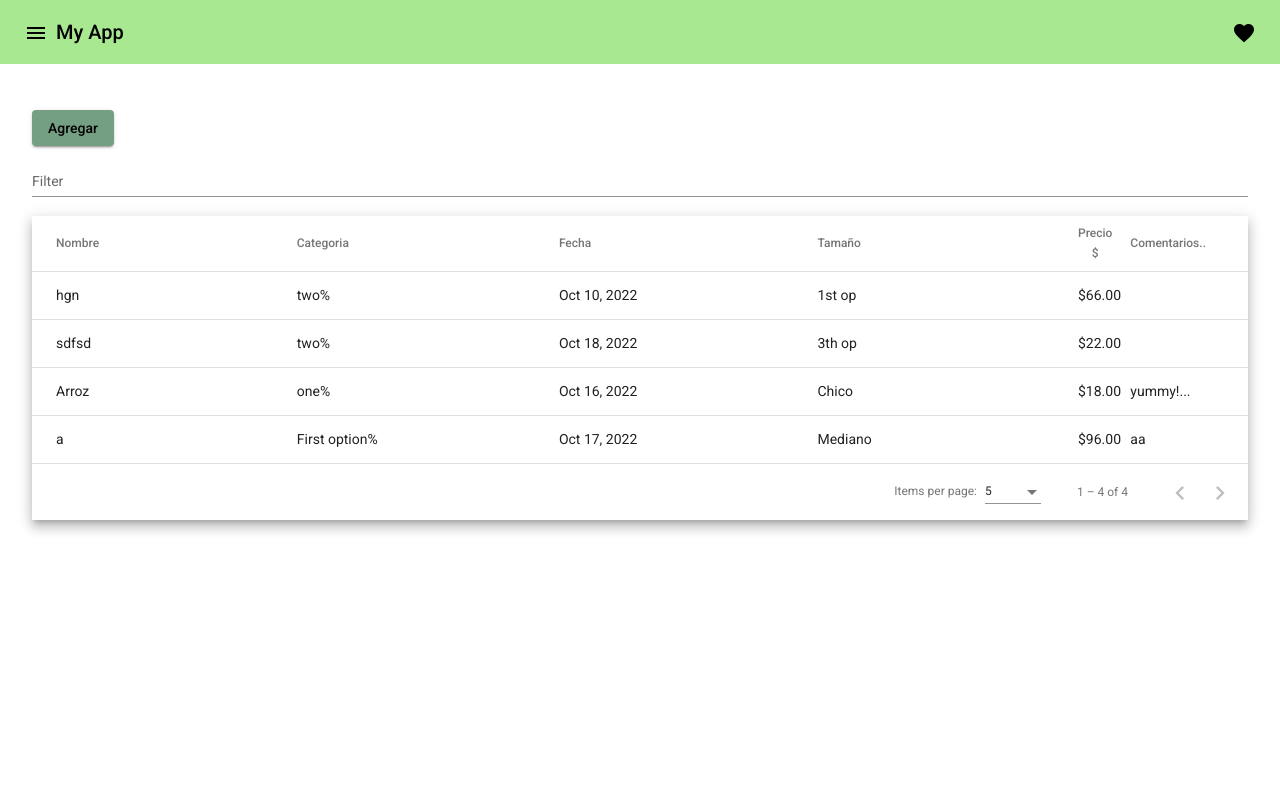
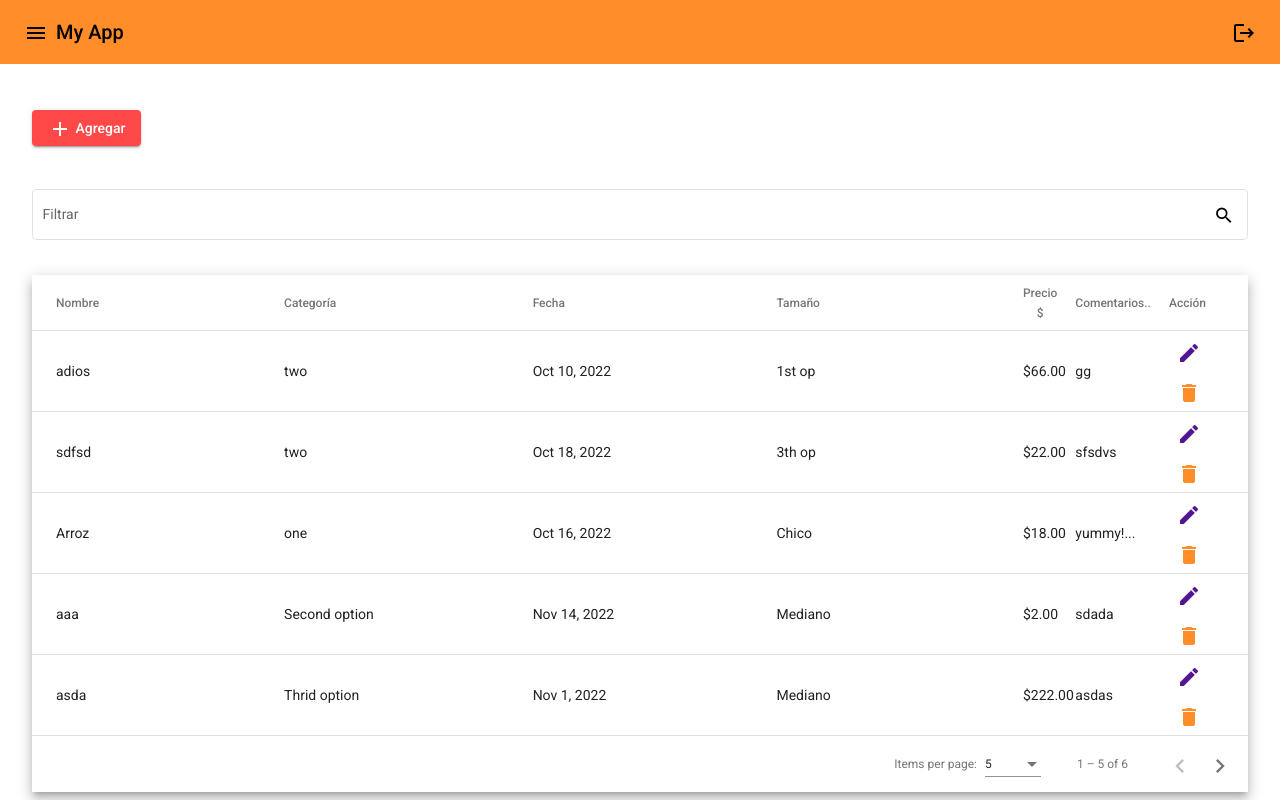
Before and after one commit to JoseCorreaMorales/PapeleriaJIM, an Angular app: page /table in a window 1280 px wide. Built offline with nearby package versions, Linux system fonts and the light colour scheme; data requests are answered from the project's data file.

Commit message:
rest working and color palette added
10-nov

```diff
--- a/db.json
+++ b/db.json
@@ -1,14 +1,12 @@
 {
   "productList": [
     {
-      "name": "hgn",
+      "name": "adios",
       "category": "two",
       "date": "2022-10-10T05:00:00.000Z",
       "size": "1st op",
       "price": 66,
-      "comentario": "gg",
-
-
+      "commentary": "gg",
       "id": 1
     },
     {
@@ -17,9 +15,7 @@
       "date": "2022-10-18T05:00:00.000Z",
       "size": "3th op",
       "price": 22,
-      "comentario": "sfsdvs",
-
-
+      "commentary": "sfsdvs",
       "id": 2
     },
     {
@@ -32,13 +28,31 @@
       "id": 3
     },
     {
-      "name": "a",
-      "category": "First option",
-      "date": "2022-10-17T05:00:00.000Z",
+      "name": "aaa",
+      "category": "Second option",
+      "date": "2022-11-14T06:00:00.000Z",
       "size": "Mediano",
-      "price": 96,
-      "commentary": "aa",
+      "price": 2,
+      "commentary": "sdada",
       "id": 4
+    },
+    {
+      "name": "asda",
+      "category": "Thrid option",
+      "date": "2022-11-01T06:00:00.000Z",
+      "size": "Mediano",
+      "price": 222,
+      "commentary": "asdas",
+      "id": 5
+    },
+    {
+      "name": "qweq",
+      "category": "Thrid option",
+      "date": "2022-11-02T06:00:00.000Z",
+      "size": "Chico",
+      "price": 111,
+      "commentary": "adasd",
+      "id": 6
     }
   ],
   "comments": [
--- a/src/app/components/dialog/dialog.component.html
+++ b/src/app/components/dialog/dialog.component.html
@@ -7,7 +7,7 @@
         <mat-form-field appearance="outline">
             <mat-label>Nombre del producto</mat-label>
             <input matInput placeholder="Nombre" formControlName="name">
-            <mat-icon matSuffix>sentiment_very_satisfied</mat-icon>
+            <mat-icon matSuffix>abc</mat-icon>
             <mat-hint>Campo requerido</mat-hint>
         </mat-form-field>
 
@@ -42,7 +42,7 @@
         <mat-form-field appearance="outline">
             <mat-label>Precio</mat-label>
             <input matInput placeholder="Precio" type="number" formControlName="price">
-            <mat-icon matSuffix>sentiment_very_satisfied</mat-icon>
+            <mat-icon matSuffix>payments</mat-icon>
             <mat-hint>$$$</mat-hint>
         </mat-form-field>
 
@@ -57,7 +57,7 @@
 <div mat-dialog-action [align]="'end'">
     <button mat-raised-button color="warn" mat-dialog-close>Cancelar</button>
     <button class="saveBtn" mat-raised-button color="primary"
-     (click)="addProduct()" mat-dialog-close>Guardar</button>
+     (click)="addProduct()" mat-dialog-close>{{actionBtn}}</button>
 </div>
 
 <!-- <mat-form-field appearance="outline">
--- a/src/app/components/dialog/dialog.component.ts
+++ b/src/app/components/dialog/dialog.component.ts
@@ -1,8 +1,9 @@
-import { Component, OnInit } from '@angular/core';
+import { Component, Inject, OnInit } from '@angular/core';
 import { FormGroup, FormBuilder, Validators } from '@angular/forms';/* formulario reactivo */
 import { ApiService } from 'src/app/services/api.service';
 import {MatSnackBar, MatSnackBarHorizontalPosition, MatSnackBarVerticalPosition} from '@angular/material/snack-bar';
-
+import { MatDialogRef, MAT_DIALOG_DATA } from '@angular/material/dialog';
+import { TableComponent } from '../table/table.component';
 @Component({
   selector: 'app-dialog',
   templateUrl: './dialog.component.html',
@@ -11,7 +12,7 @@ import {MatSnackBar, MatSnackBarHorizontalPosition, MatSnackBarVerticalPosition}
 export class DialogComponent implements OnInit {
   durationInSeconds = 5;
   itemList = ['Chico', 'Mediano', 'Grande']
-
+  actionBtn : String = "Guardar"
 
   horizontalPosition: MatSnackBarHorizontalPosition = 'end';
   verticalPosition: MatSnackBarVerticalPosition = 'bottom';
@@ -21,7 +22,9 @@ export class DialogComponent implements OnInit {
 
 
   constructor(private formBuilder: FormBuilder, private api: ApiService,
-    private notify: MatSnackBar) { }
+    private notify: MatSnackBar, private dialogRef : MatDialogRef<DialogComponent>,
+     @Inject(MAT_DIALOG_DATA) public editData : any
+     ) { }
 
   ngOnInit(): void {
     /* formulario reactivo */
@@ -33,6 +36,17 @@ export class DialogComponent implements OnInit {
       price: ['', Validators.required],
       commentary: ['', Validators.required],
     })
+    console.log(this.editData) //debugging
+    if (this.editData) {
+      this.actionBtn = "Actualizar";
+      this.addForm.controls['name'].setValue(this.editData.name);
+      this.addForm.controls['category'].setValue(this.editData.category);
+      this.addForm.controls['date'].setValue(this.editData.date);
+      this.addForm.controls['size'].setValue(this.editData.size);
+      this.addForm.controls['price'].setValue(this.editData.price);
+      this.addForm.controls['commentary'].setValue(this.editData.commentary);
+    }
+
   }
 
 
@@ -40,17 +54,37 @@ export class DialogComponent implements OnInit {
 
 
   addProduct(){
+    if (!this.editData) {
       if(this.addForm.valid){
         this.api.postItem(this.addForm.value).subscribe({
           next:(res)=>{
             //alert("Producto añadido")
            this.openNotification('Producto añadido', 'Cerrar')
+           this.addForm.reset();
+           this.dialogRef.close('guardar');
           },
           error:()=>{
             this.openNotification('Error..', 'Cerrar')
           }
         })
       }
+    }else{
+      this.update();
+    }
+  }
+
+  update(){
+    this.api.putItem(this.addForm.value, this.editData.id).subscribe({
+      next:(res) =>{
+        this.openNotification('actualizado correctamente yeyy', 'cerrar')
+        this.addForm.reset();
+        this.dialogRef.close('actualizar');
+      },
+      error:(err) =>{
+        this.openNotification('Opps algo salio mal..', 'cerrar')
+        console.log(this.editData.id);
+      }
+    })
   }
 
 
--- a/src/app/components/login/login.component.html
+++ b/src/app/components/login/login.component.html
@@ -5,15 +5,23 @@
       <!-- <img [src]="logo" alt="" width="50%" height="80%"> -->
       <span class="material-icons login-icon">face</span>
       <h1 class="h3 mb-3 fw-normal">Login</h1>
+
+      <!-- username -->
       <mat-form-field class="ancho" appearance="fill">
         <mat-label>Usuario</mat-label>
         <input matInput formControlName="usuario">
+        <mat-icon matSuffix>person</mat-icon>
       </mat-form-field>
+
+        <!-- password -->
       <mat-form-field class="ancho" appearance="fill">
         <mat-label>Contraseña</mat-label>
         <input matInput type="password" formControlName="password">
+        <mat-icon matSuffix>password</mat-icon>
       </mat-form-field>
       <br>
+
+
       <button type="submit" class="ancho" mat-raised-button mat-button color="primary"
         [disabled]="formLogin.invalid">Ingresar</button>
       <!-- (click)="ingresar()" -->
--- a/src/app/components/navbar/navbar.component.html
+++ b/src/app/components/navbar/navbar.component.html
@@ -6,7 +6,7 @@
     <span>My App</span>
     <span class="example-spacer"></span>
     <button mat-icon-button class="example-icon favorite-icon" aria-label="Example icon-button with heart icon">
-      <mat-icon>favorite</mat-icon>
+      <mat-icon>logout</mat-icon>
     </button>
    <!--  <button mat-raised-button color="accent" (click)="openDialog()">Agregar</button> -->
   </mat-toolbar>
--- a/src/app/components/table/table.component.html
+++ b/src/app/components/table/table.component.html
@@ -1,9 +1,13 @@
 <div class="container">
-    <button mat-raised-button class="add-button" color="accent" (click)="openDialog()">Agregar</button>
+    <button mat-raised-button class="add-button" color="accent" (click)="openDialog()">
+        <mat-icon>add</mat-icon>
+        Agregar
+    </button>
     <div class="">
-        <mat-form-field appearance="standard">
-            <mat-label>Filter</mat-label>
-            <input matInput (keyup)="applyFilter($event)" placeholder="Ex. Mia" #input>
+        <mat-form-field appearance="outline" class="search-bar">
+            <mat-label>Filtrar</mat-label>
+            <input matInput (keyup)="applyFilter($event)" placeholder="Ej. gomas" #input>
+            <mat-icon matSuffix>search</mat-icon>
         </mat-form-field>
 
         <div class="mat-elevation-z8">
@@ -17,8 +21,9 @@
 
                 <!-- category Column -->
                 <ng-container matColumnDef="category">
-                    <th mat-header-cell *matHeaderCellDef mat-sort-header> Categoria </th>
-                    <td mat-cell *matCellDef="let row"> {{row.category}}% </td>
+                    <th mat-header-cell *matHeaderCellDef mat-sort-header> Categoría </th>
+                    <td mat-cell *matCellDef="let row"> {{row.category}} </td>
+                    <!-- <td mat-cell *matCellDef="let row"> {{row.category}}% </td> %%%%-->
                 </ng-container>
 
                 <!-- date Column -->
@@ -37,6 +42,7 @@
                 <ng-container matColumnDef="price">
                     <th mat-header-cell *matHeaderCellDef mat-sort-header> Precio $ </th>
                     <td mat-cell *matCellDef="let row"> {{row.price | currency}} </td>
+                    <!-- <td mat-cell *matCellDef="let row"> {{row.price }}$ </td> -->
                 </ng-container>
 
                 <!-- commentary column -->
@@ -45,12 +51,26 @@
                     <td mat-cell *matCellDef="let row"> {{row.commentary}} </td>
                 </ng-container>
 
+
+                <!-- delete or update column -->
+                <ng-container matColumnDef="action">
+                    <th mat-header-cell *matHeaderCellDef mat-sort-header> Acción </th>
+                    <td mat-cell *matCellDef="let row">
+                        <button mat-icon-button color="primary"  (click)="edit(row)" ><!-- -->
+                            <mat-icon>edit</mat-icon>
+                        </button>
+                        <button mat-icon-button color="warn" (click)="delete(row.id)">
+                            <mat-icon>delete</mat-icon>
+                        </button>
+                    </td>
+                </ng-container>
+
                 <tr mat-header-row *matHeaderRowDef="displayedColumns"></tr>
                 <tr mat-row *matRowDef="let row; columns: displayedColumns;"></tr>
 
                 <!-- Row shown when there is no matching data. -->
                 <tr class="mat-row" *matNoDataRow>
-                    <td class="mat-cell" colspan="4">No data matching the filter "{{input.value}}"</td>
+                    <td class="mat-cell" colspan="4">No existen coicidencias para:... "{{input.value}}"</td>
                 </tr>
             </table>
 
--- a/src/app/components/table/table.component.scss
+++ b/src/app/components/table/table.component.scss
@@ -18,4 +18,9 @@ table {
 
   .add-button{
     margin-top: 2.1rem;
+    margin-bottom: 2.5rem;
   }
+
+  .search-bar{
+    margin-bottom: .8rem;
+  }
--- a/src/app/components/table/table.component.ts
+++ b/src/app/components/table/table.component.ts
@@ -7,32 +7,80 @@ import {MatTableDataSource} from '@angular/material/table';
 import { MatPaginator } from '@angular/material/paginator';
 import { ApiService } from 'src/app/services/api.service';
 import { Router } from '@angular/router';
+
+import { MatDialogRef } from '@angular/material/dialog';
+
+import {MatSnackBar, MatSnackBarHorizontalPosition, MatSnackBarVerticalPosition} from '@angular/material/snack-bar';
+
 @Component({
   selector: 'app-table',
   templateUrl: './table.component.html',
   styleUrls: ['./table.component.scss']
 })
 export class TableComponent implements OnInit {
-  displayedColumns: string[] = ['name', 'category', 'date', 'size', 'price', 'commentary'];
+  displayedColumns: string[] = ['name', 'category', 'date', 'size', 'price', 'commentary', 'action'];
   dataSource!: MatTableDataSource<any>;
 
   @ViewChild(MatPaginator) paginator!: MatPaginator;
   @ViewChild(MatSort) sort!: MatSort;
 
-  constructor(public dialog: MatDialog, private api: ApiService, private router : Router) { }
+  dutarionInSeconds = 5;
+  verticalPosition : MatSnackBarVerticalPosition = 'top';
+  horizontalPosition : MatSnackBarHorizontalPosition = 'center';
+
+  constructor(public dialog: MatDialog,
+    private snackBar : MatSnackBar,
+      //private dialogRef : MatDialogRef<DialogComponent>, -------------BAD IDEA
+     private api: ApiService, private router : Router) { }
 
   ngOnInit(): void {
     this.getAll();
   }
 
-  openDialog() {
+
+
+  /* openDialog() {
     const dialogRef = this.dialog.open(DialogComponent, {
+    this.dialog.open(DialogComponent, {
       width: '30%'
     } );
+    .afterClosed().subscribe( result => {
+      if (result === 'guardar') {
+        this.getAll();
+      }
+    })
 
     dialogRef.afterClosed().subscribe(result => {
       console.log(`Dialog result: ${result}`);
+     if (result === 'guardar') {
+        this.getAll();
+     }
     });
+  } */
+
+
+ /*  openDialog() {
+    const dialogRef = this.dialog.open(DialogComponent, {
+      width: '30%'
+    });
+
+    dialogRef.afterClosed().subscribe(result =>{
+      console.log(result);
+      if (result === 'guardar') {
+        this.getAll();
+      }
+    })
+  } */
+
+  openDialog(){
+    this.dialog.open(DialogComponent, {
+      width: '30%'
+    }).afterClosed().subscribe( result =>{
+      if(result === 'guardar'){
+        this.getAll();
+        console.log('respuesta '+result)
+      }
+    })
   }
 
   applyFilter(event: Event) {
@@ -60,6 +108,53 @@ export class TableComponent implements OnInit {
 
 }
 
+edit(row : any){
+  this.dialog.open(DialogComponent, {
+    width: '30%',
+    data: row
+  }).afterClosed().subscribe( result => {
+      if (result === 'actualizar') {
+        this.getAll();
+        console.log('respuesta ' + result)
+      }
+  })
+
+}
+
+delete(id : number){
+  this.api.deleteItem(id).subscribe({
+    next:(res)=>{
+      //alert("Eliminado!!")
+      this.getAll();
+    },
+    error:(err)=>{
+      //alert("Error...")
+    }
+  })
+}
 
 
+
+openNotification(message:string, action:string) {
+  this.snackBar.open(message, action,  {
+    horizontalPosition: this.horizontalPosition,
+    verticalPosition: this.verticalPosition,
+    duration: this.dutarionInSeconds * 1000
+  });
+  };
+
+/* edit(row : any){
+ const dialogRef =  this.dialog.open(DialogComponent, {
+    width: '30%',
+    data: row
+  });
+
+  dialogRef.afterClosed().subscribe(result =>{
+    console.log(result);
+    if (result === 'actualizar') {
+      this.getAll();
+    }
+  })
+
+} */
 }
--- a/src/app/services/api.service.ts
+++ b/src/app/services/api.service.ts
@@ -16,5 +16,11 @@ export class ApiService {
     return this.http.get<any>("http://localhost:3000/productList");
   }
 
+  putItem(data : any, id : number){
+    return this.http.put<any>("http://localhost:3000/productList/"+id, data);
+  }
 
+  deleteItem(id : number){
+    return this.http.delete<any>("http://localhost:3000/productList/"+id);
+  }
 }
--- a/src/assets/my-theme.scss
+++ b/src/assets/my-theme.scss
@@ -3,27 +3,49 @@
 
 /* https://colorhunt.co/palette/425f57749f82a8e890cfff8d
 http://mcg.mbitson.com/# */
+
+
+
+/* optinoal color palettes
+https://colorhunt.co/palette/541690ff4949ff8d29ffcd38
+https://colorhunt.co/palette/ffe9a0367e18f57328cc3636
+https://colorhunt.co/palette/a7d2cbf2d388c98474874c62
+https://colorhunt.co/palette/383838066163cdbe78f2f2f2
+
+https://colorhunt.co/palette/541690ff4949ff8d29ffcd38
+https://colorhunt.co/palette/4c3a51774360b25068e7ab79
+https://colorhunt.co/palette/06283d1363df47b5ffdff6ff
+https://colorhunt.co/palette/293462f24c4cec9b3bf7d716
+*/
+
+/* Color palette generator::after
+
+    http://mcg.mbitson.com/#!?mcgpalette0=%23541690
+
+ */
+
+
  // color range
  $my-primary-color:(
-    50 : #e8eceb,
-    100 : #c6cfcd,
-    200 : #a1afab,
-    300 : #7b8f89,
-    400 : #5e7770,
-    500 : #425f57,
-    600 : #3c574f,
-    700 : #334d46,
-    800 : #2b433c,
-    900 : #1d322c,
-    A100 : #79ffd2,
-    A200 : #46ffc1,
-    A400 : #13ffb0,
-    A700 : #00f8a5,
+    50 : #eae3f2,
+    100 : #ccb9de,
+    200 : #aa8bc8,
+    300 : #875cb1,
+    400 : #6e39a1,
+    500 : #541690,
+    600 : #4d1388,
+    700 : #43107d,
+    800 : #3a0c73,
+    900 : #290661,
+    A100 : #b592ff,
+    A200 : #935fff,
+    A400 : #702cff,
+    A700 : #5f13ff,
     contrast: (
         50 : #000000,
         100 : #000000,
         200 : #000000,
-        300 : #000000,
+        300 : #ffffff,
         400 : #ffffff,
         500 : #ffffff,
         600 : #ffffff,
@@ -32,35 +54,35 @@ http://mcg.mbitson.com/# */
         900 : #ffffff,
         A100 : #000000,
         A200 : #000000,
-        A400 : #000000,
-        A700 : #000000,
+        A400 : #ffffff,
+        A700 : #ffffff,
     )
 
  );
 
  $my-accent-color:(
-    50 : #eef3f0,
-    100 : #d5e2da,
-    200 : #bacfc1,
-    300 : #9ebca8,
-    400 : #89ad95,
-    500 : #749f82,
-    600 : #6c977a,
-    700 : #618d6f,
-    800 : #578365,
-    900 : #447252,
-    A100 : #cdffdc,
-    A200 : #9affb8,
-    A400 : #67ff94,
-    A700 : #4dff82,
+    50 : #ffe9e9,
+    100 : #ffc8c8,
+    200 : #ffa4a4,
+    300 : #ff8080,
+    400 : #ff6464,
+    500 : #ff4949,
+    600 : #ff4242,
+    700 : #ff3939,
+    800 : #ff3131,
+    900 : #ff2121,
+    A100 : #ffffff,
+    A200 : #ffffff,
+    A400 : #ffd0d0,
+    A700 : #ffb7b7,
     contrast: (
         50 : #000000,
         100 : #000000,
         200 : #000000,
         300 : #000000,
         400 : #000000,
-        500 : #000000,
-        600 : #000000,
+        500 : #ffffff,
+        600 : #ffffff,
         700 : #ffffff,
         800 : #ffffff,
         900 : #ffffff,
@@ -72,20 +94,20 @@ http://mcg.mbitson.com/# */
  );
 
  $my-warn-color: (
-    50 : #f5fcf2,
-    100 : #e5f8de,
-    200 : #d4f4c8,
-    300 : #c2efb1,
-    400 : #b5eba1,
-    500 : #a8e890,
-    600 : #a0e588,
-    700 : #97e27d,
-    800 : #8dde73,
-    900 : #7dd861,
+    50 : #fff1e5,
+    100 : #ffddbf,
+    200 : #ffc694,
+    300 : #ffaf69,
+    400 : #ff9e49,
+    500 : #ff8d29,
+    600 : #ff8524,
+    700 : #ff7a1f,
+    800 : #ff7019,
+    900 : #ff5d0f,
     A100 : #ffffff,
-    A200 : #ffffff,
-    A400 : #e6ffdf,
-    A700 : #d2ffc5,
+    A200 : #fffaf7,
+    A400 : #ffd5c4,
+    A700 : #ffc3ab,
     contrast: (
         50 : #000000,
         100 : #000000,
```
Lines whose indentation alone changed are shown as unchanged.
